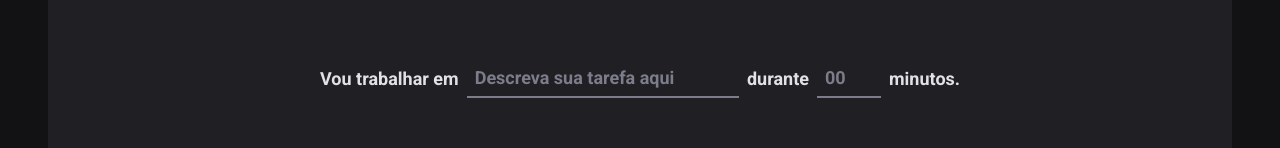
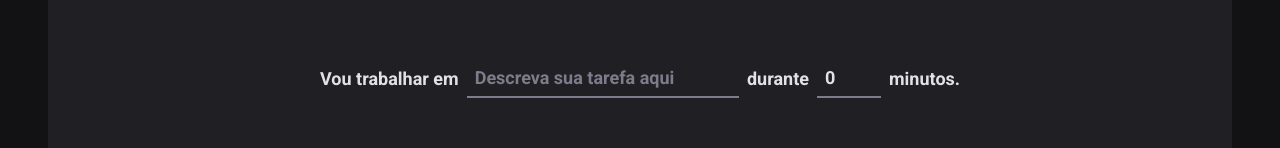
Before and after one commit to AntonioDeveloper/Rocketseat-Ignite-Timer, a React (Vite) app: page / in a window 1280 px wide. Shown: the part 166-314 px from the top of the page. Built offline with nearby package versions, Linux system fonts and the light colour scheme.

Commit message:
Validação de formulário

```diff
--- a/package.json
+++ b/package.json
@@ -10,11 +10,14 @@
     "lint": "eslint src --ext .ts,.tsx"
   },
   "dependencies": {
+    "@hookform/resolvers": "^2.9.8",
     "phosphor-react": "^1.4.1",
     "react": "^18.2.0",
     "react-dom": "^18.2.0",
+    "react-hook-form": "^7.35.0",
     "react-router-dom": "^6.3.0",
-    "styled-components": "^5.3.5"
+    "styled-components": "^5.3.5",
+    "zod": "^3.19.1"
   },
   "devDependencies": {
     "@rocketseat/eslint-config": "^1.1.3",
--- a/src/pages/Home/index.tsx
+++ b/src/pages/Home/index.tsx
@@ -1,4 +1,8 @@
 import { Play } from 'phosphor-react'
+import { useForm } from 'react-hook-form'
+import { zodResolver } from '@hookform/resolvers/zod'
+import * as zod from 'zod'
+
 import {
   CountdownContainer,
   FormContainer,
@@ -9,16 +13,46 @@
   StartCountdownButton,
 } from './styles'
 
+const newCycleFormValidationSchema = zod.object({
+  task: zod.string().min(1, 'Informe a tarefa'),
+  minutesAmount: zod
+    .number()
+    .min(5, 'O ciclo precisa ser de, no mínimo, 5 minutos')
+    .max(60, 'O ciclo precisa ser de, no máximo, 60 minutos'),
+})
+
+interface NewCycleFormData {
+  task: string
+  minutesAmount: number
+}
+
 export function Home() {
+  const { register, handleSubmit, watch } = useForm<NewCycleFormData>({
+    resolver: zodResolver(newCycleFormValidationSchema),
+    defaultValues: {
+      task: '',
+      minutesAmount: 0,
+    },
+  })
+
+  function handleCreateNewCycle(data: any) {
+    console.log(data)
+  }
+
+  const task = watch('task')
+
+  const isSubmitDisabled = !task
+
   return (
     <HomeContainer>
-      <form action="">
+      <form action="" onSubmit={handleSubmit(handleCreateNewCycle)}>
         <FormContainer>
           <label htmlFor="task">Vou trabalhar em</label>
           <TaskInput
             id="task"
             list="task-suggestions"
             placeholder="Descreva sua tarefa aqui"
+            {...register('task')}
           />
 
           <datalist id="task-suggestions">
@@ -28,7 +62,7 @@
             <option value="Bananarama" />
           </datalist>
 
-          <label htmlFor="minutesAmounts">durante</label>
+          <label htmlFor="minutesAmount">durante</label>
           <MinutesAmountInput
             type="number"
             id="minutesAmount"
@@ -36,6 +70,7 @@
             step={5}
             min={5}
             max={60}
+            {...register('minutesAmount', { valueAsNumber: true })}
           />
 
           <span>minutos.</span>
@@ -49,7 +84,7 @@
           <span>0</span>
         </CountdownContainer>
 
-        <StartCountdownButton type="submit" disabled>
+        <StartCountdownButton type="submit" disabled={isSubmitDisabled}>
           <Play size={24} />
           Começar
         </StartCountdownButton>
```
Also changed, not shown: 1 other file (tests, documents, lock files or other folders).
